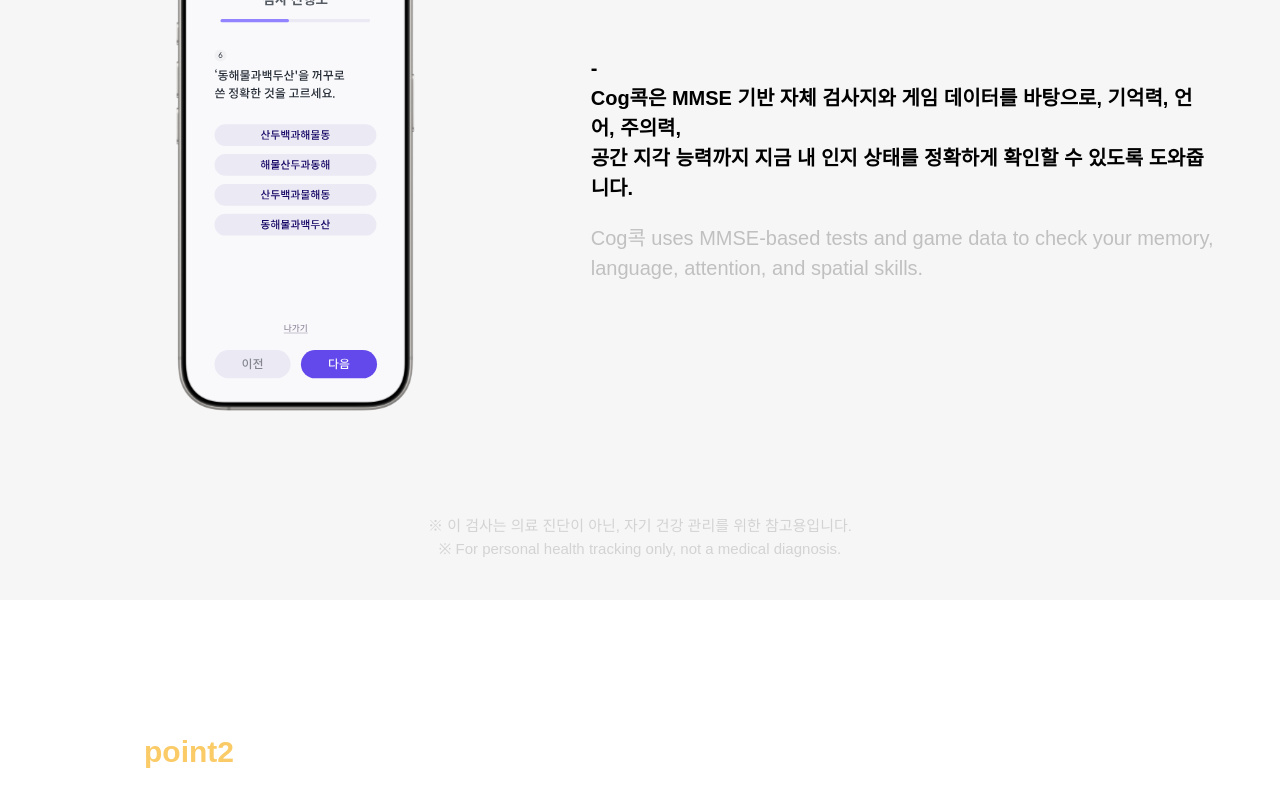
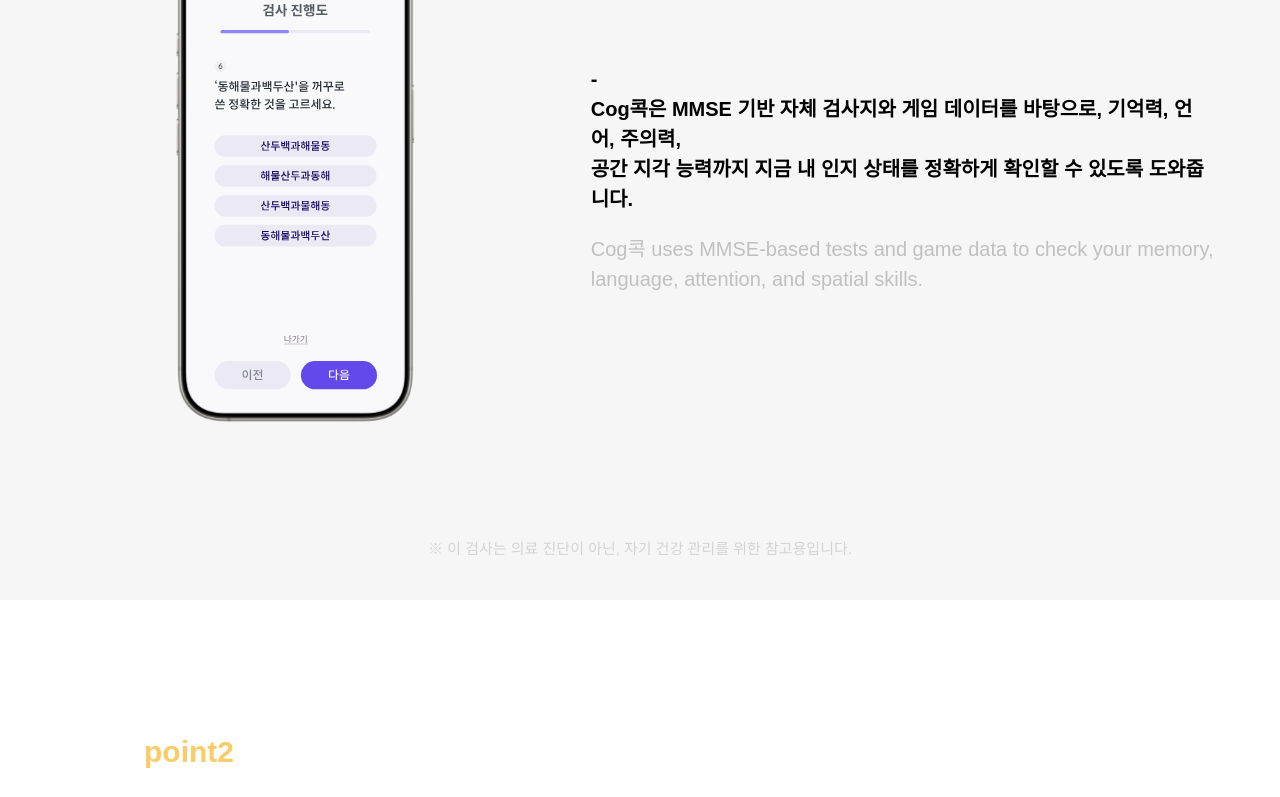
Before and after one commit to CogBrainHealth/React-TeamIntroPage, a Next.js app in the folder teamcog/: page /AppIntro in a window 1280 px wide. Shown: the part 1480-2277 px from the top of the page. Built offline with nearby package versions, Linux system fonts and the light colour scheme.

Commit message:
fix/IntroPage 한국어 추가설명 부분 수정

```diff
--- a/teamcog/src/components/appIntro/Point1/Point1Description.tsx
+++ b/teamcog/src/components/appIntro/Point1/Point1Description.tsx
@@ -32,9 +32,6 @@
         <p className={styles.korAddedDescription}>
           ※ 이 검사는 의료 진단이 아닌, 자기 건강 관리를 위한 참고용입니다.
         </p>
-        <p className={styles.engAddedDescription}>
-          ※ For personal health tracking only, not a medical diagnosis.
-        </p>
       </div>
     </section>
   );
--- a/teamcog/src/components/appIntro/Point1/description.module.css
+++ b/teamcog/src/components/appIntro/Point1/description.module.css
@@ -4,17 +4,16 @@
   flex-direction: column;
   justify-content: space-between;
   align-items: center;
+  padding: 5vh 5vw;
   background-color: #f6f6f6;
-  position: relative;
-  padding: 5vh 5vw;
   box-sizing: border-box;
 }
 
 .mainContent {
   display: flex;
   flex-direction: row;
+  justify-content: center;
   align-items: center;
-  justify-content: center;
   flex-grow: 1;
   width: 100%;
 }
@@ -57,13 +56,15 @@
   padding-top: 20px;
 }
 
-.korAddedDescription,
-.engAddedDescription {
+.korAddedDescription {
   font-family: "NPS font", sans-serif;
   font-weight: 400;
   font-size: 15px;
   line-height: 150%;
   color: #d3d3d3;
+  margin-top: auto;
+  width: 100%;
+  text-align: center;
 }
 @media (max-width: 768px) {
   .mainContent {
```
